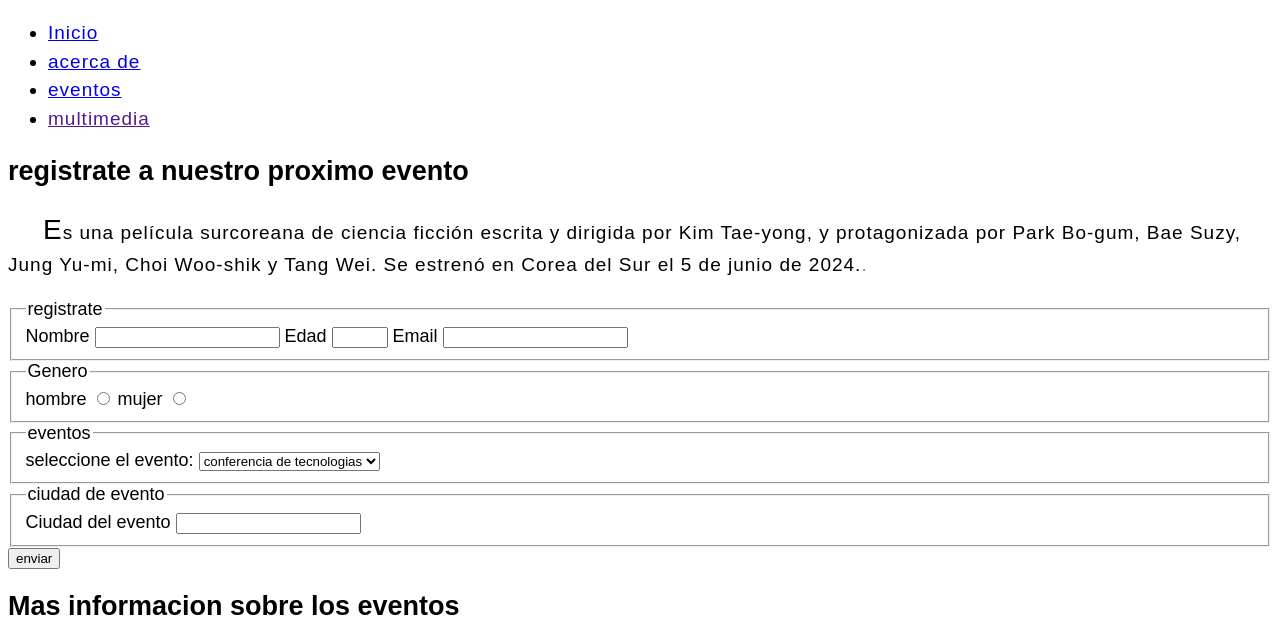
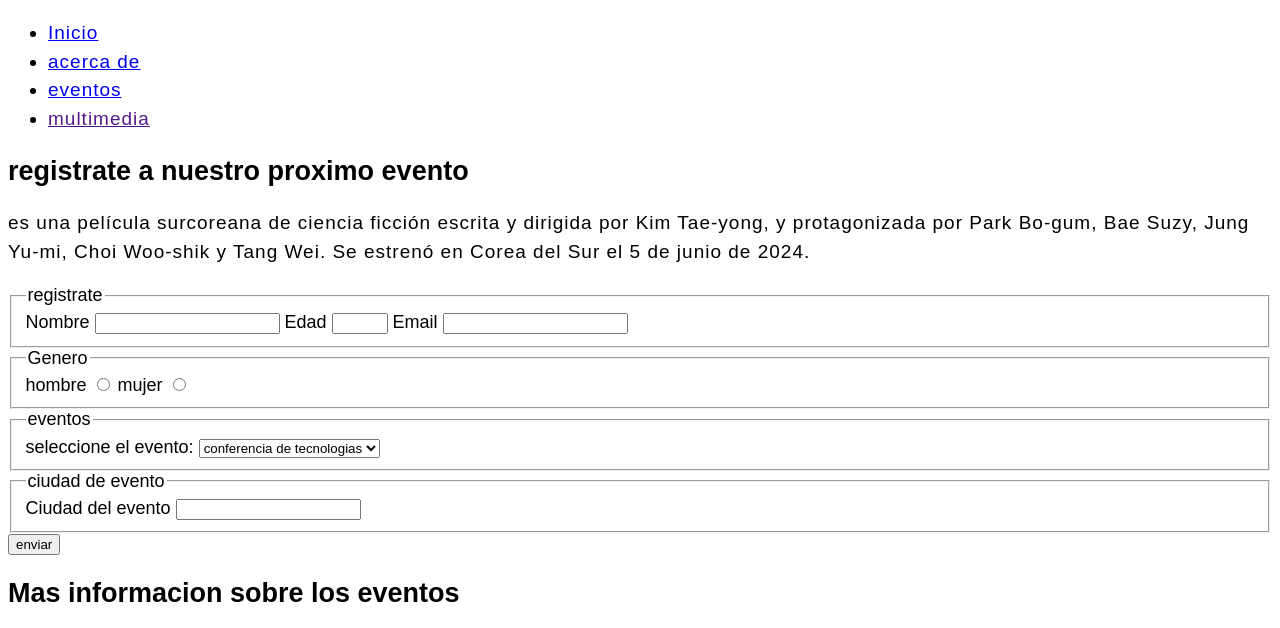
Before and after one commit to hadalifer/mi_web, a plain HTML site: page evento.html in a window 1280 px wide. Shown: the part 130-758 px from the top of the page. Drawn offline with Linux system fonts and the light colour scheme.

Commit message:
se vieron cosas de cajas de elementos

```diff
--- a/css/estilos.css
+++ b/css/estilos.css
@@ -27,15 +27,8 @@ p, li{
     line-height: 1.5;
     letter-spacing: 1px;
 }
-p::after{
-    content: ".";
-    color: rgb(219, 101, 137);
-}
-p::first-letter{
-    text-transform: uppercase;
-    margin-left: 35px;
-    font-size: 28px;
-}
+
+
 a:hover{
     color: rgb(219, 101, 137);
 }
@@ -44,3 +37,4 @@ border: 2px solid rgb(219, 101, 137);
 outline: none;
 border-radius: 7px;
 }
+h2
```
Also changed, not shown: ejemplos.html (added, +19 -0 lines), css/estilos2.css (added).
